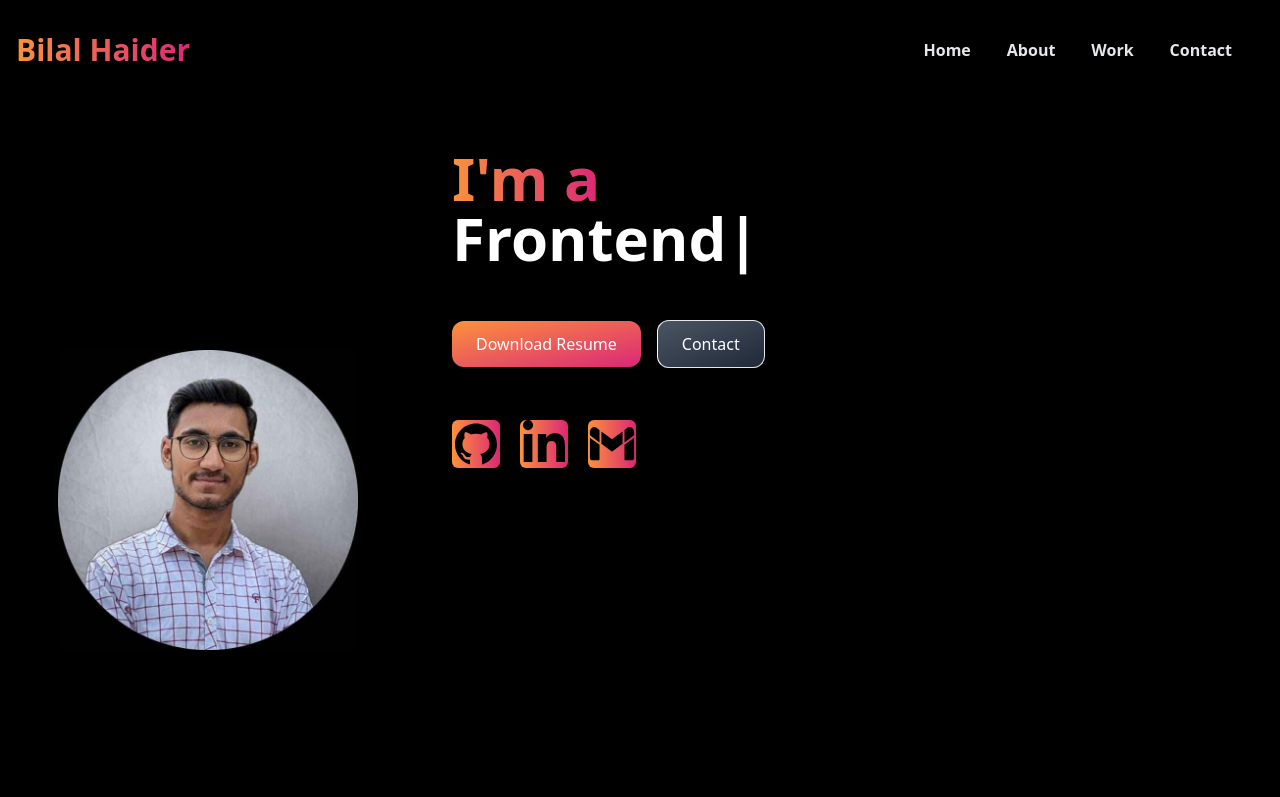
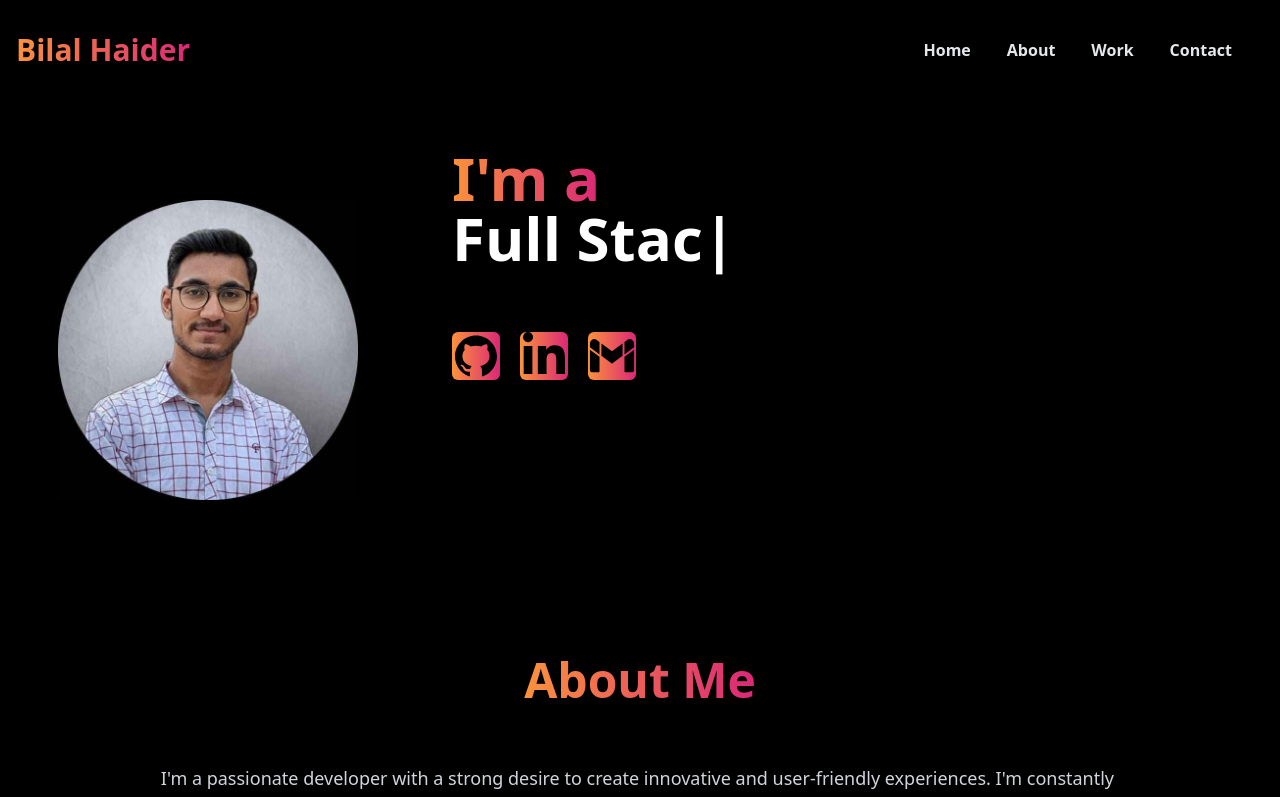
Before and after one commit to BilalHaider20/Portfolio-website, a React (Vite) app: page / in a window 1280 px wide. Shown: the top 797 px of the page. Built offline with nearby package versions, Linux system fonts and the light colour scheme.

Commit message:
modfiied hero

```diff
--- a/src/Pages/Hero.jsx
+++ b/src/Pages/Hero.jsx
@@ -5,8 +5,8 @@ import Resume from '../assets/Bilal Haider Resume.pdf'
 
 function Hero() {
   return (
-      <div className='grid grid-cols-1 sm:grid-cols-3 gap-4 max-w-[100vw] md:h-screen mx-auto bg-black'>
-          <div className='col-span-1 my-auto mx-auto w-[200px] h-auto lg:w-[300px]'>
+      <div className='grid grid-cols-1 sm:grid-cols-3 gap-4 max-w-[100vw] h-[400px] md:h-[500px] mx-auto bg-black'>
+          <div className='col-span-1 mx-auto my-auto w-[200px] lg:w-[300px]'>
 
             <img src={profileimage} alt="Profile Image"/>
 
@@ -15,8 +15,8 @@ function Hero() {
               <h1 className='text-white text-4xl sm:text-5xl lg:text-6xl font-bold mt-12'>
                   <span className='primary-color'>I'm a</span><br />
                   <TypeAnimation sequence={
-                      ["Frontend Dev", 1000,
-                          "Software Dev", 1000,
+                      ["Full Stack Dev", 1000,
+                          "Web Dev", 1000,
                       ]
                    }
                       wrapper="span"
@@ -24,14 +24,14 @@ function Hero() {
                       repeat={Infinity}
                   />
               </h1>
-              <div className='text-white my-16'>
+              {/* <div className='text-white my-16'>
                   <a href={Resume} download="Bilal Haider Resume" className='w-full rounded-xl bg-gradient-to-br from-orange-400 to-pink-600
                  px-6 py-3 mr-4'>Download Resume</a>
                   <a href="mailto:haiderbilal306@gmail.com" className='w-full rounded-xl bg-gradient-to-br from-gray-600 to-gray-800
                  border-[1.5px] border-l-white
                  px-6 py-3 mr-4'>Contact</a>
-              </div>
-              <ul className="flex text-4xl md:text-5xl w-[50%] gap-5 justify-start ">
+              </div> */}
+              <ul className="flex text-4xl md:text-5xl w-[50%] gap-5 justify-start my-10 lg:mt-16">
           <li className="bg-primary-color rounded-md hover:scale-110 transition-scale duration-300 ease-in-out
         ">
               <a href="https://github.com/BilalHaider20" target="_blank" rel="noreferrer" >
```
